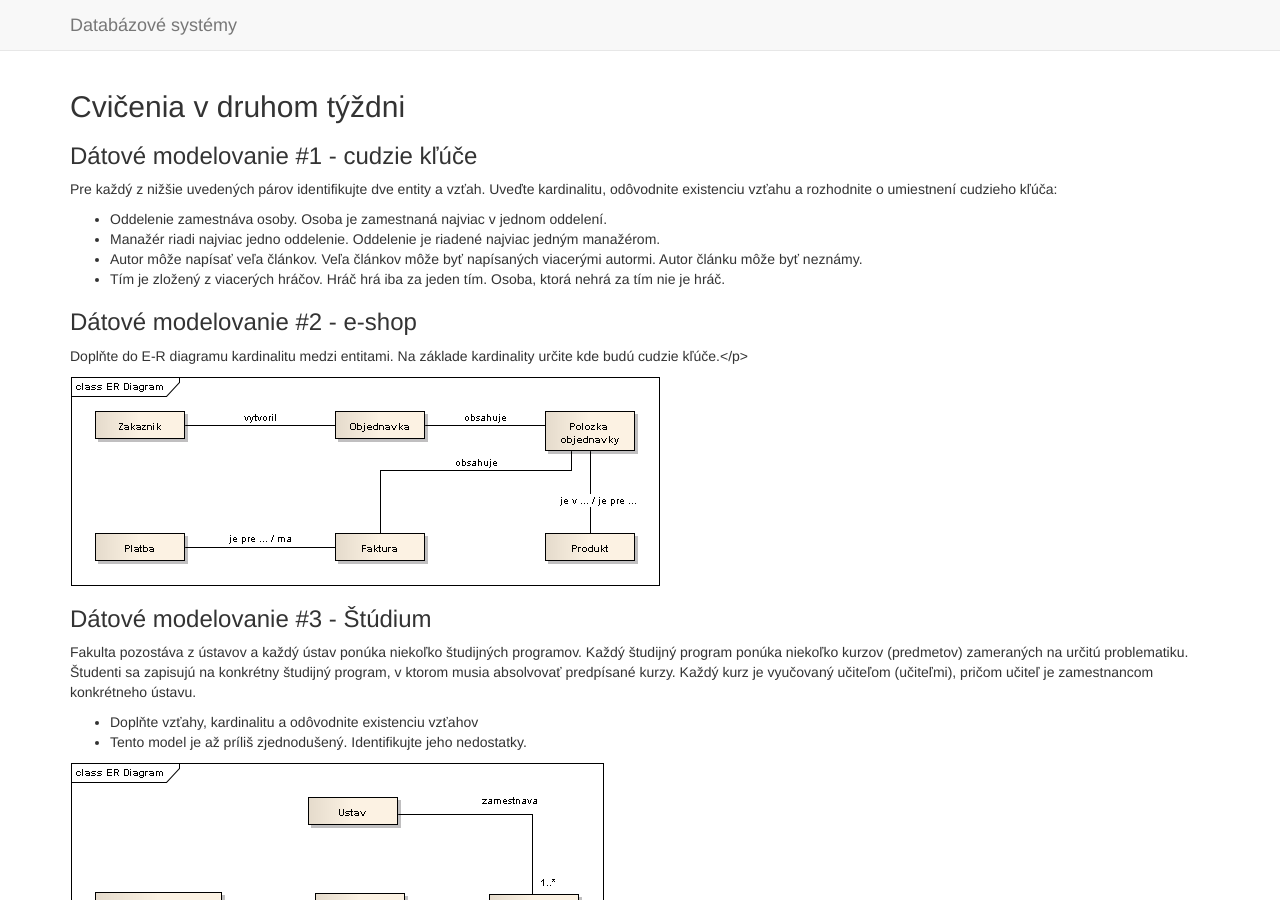
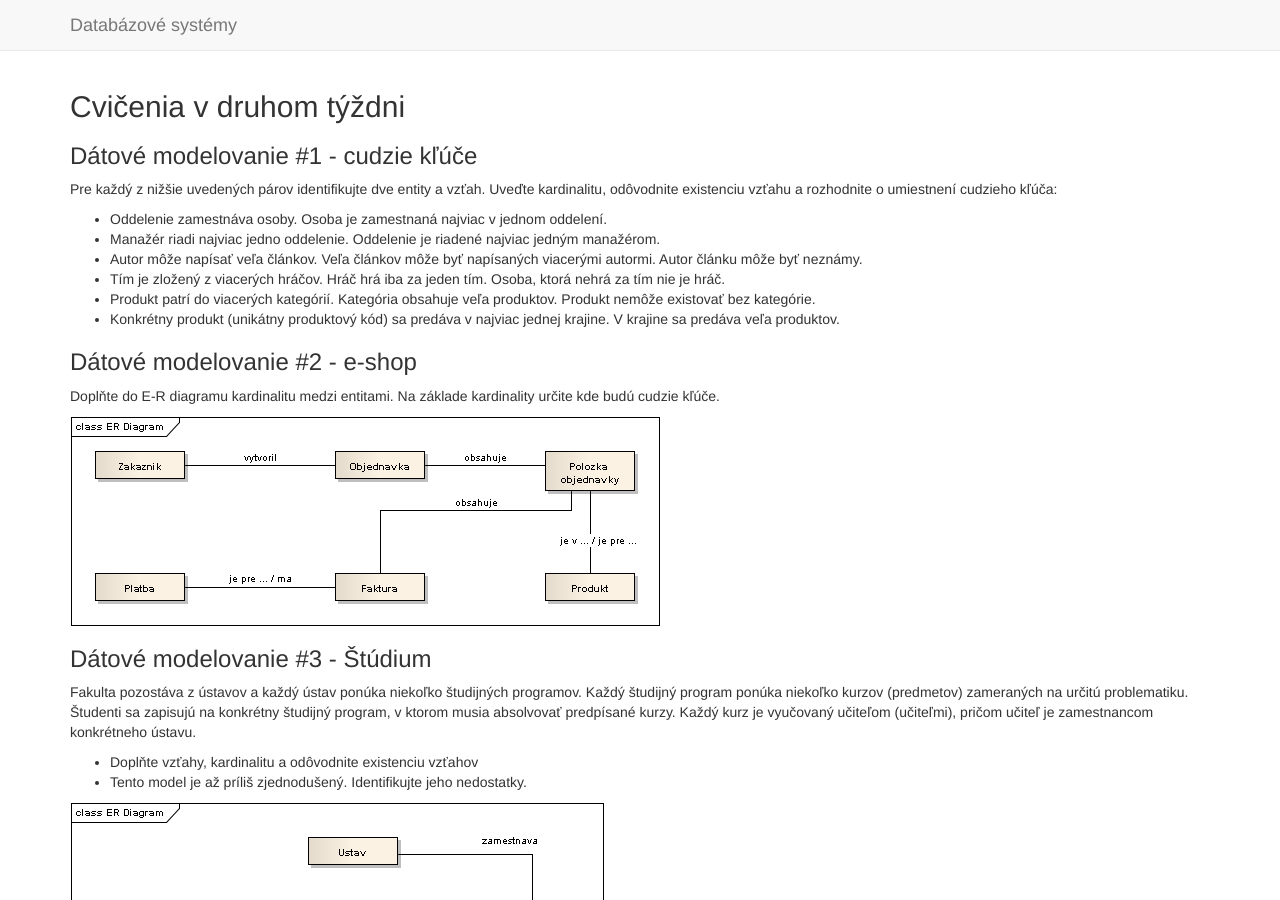
Before and after one commit to masusk/dbs-fiit.github.io, a Jekyll site: the page built from labs/_posts/2014-02-24-2-tyzden.md, in a window 1280 px wide and 900 px high. Built offline with Jekyll 4.4.1, drawn with Linux system fonts in a browser that asks for light colours; nearby versions of some CDN libraries; Markdown is read by kramdown in place of the engine named in the settings.

```diff
--- a/labs/_posts/2014-02-24-2-tyzden.md
+++ b/labs/_posts/2014-02-24-2-tyzden.md
@@ -14,10 +14,12 @@ Pre každý z nižšie uvedených párov identifikujte dve entity a vzťah. Uve
 * Manažér riadi najviac jedno oddelenie. Oddelenie je riadené najviac jedným manažérom.
 * Autor môže napísať veľa článkov. Veľa článkov môže byť napísaných viacerými autormi. Autor článku môže byť neznámy.
 * Tím je zložený z viacerých hráčov. Hráč hrá iba za jeden tím. Osoba, ktorá nehrá za tím nie je hráč.
+* Produkt patrí do viacerých kategórií. Kategória obsahuje veľa produktov. Produkt nemôže existovať bez kategórie.
+* Konkrétny produkt (unikátny produktový kód) sa predáva v najviac jednej krajine. V krajine sa predáva veľa produktov.
 
 ### Dátové modelovanie #2 - e-shop
 
-Doplňte do E-R diagramu kardinalitu medzi entitami. Na základe kardinality určite kde budú cudzie kľúče.</p>
+Doplňte do E-R diagramu kardinalitu medzi entitami. Na základe kardinality určite kde budú cudzie kľúče.
 
 ![ER-diagram e-shop](/labs/files/lab02/e-shop_zadanie.png "E-R diagram e-shop")
 
```
Also changed, not shown: labs/files/lab02/lab02_solutions.md (added, +18 -0 lines), labs/files/lab02/produkt_kategoria_kardinality.png (added), labs/files/lab02/produkt_krajina_kardinality.png (added).
